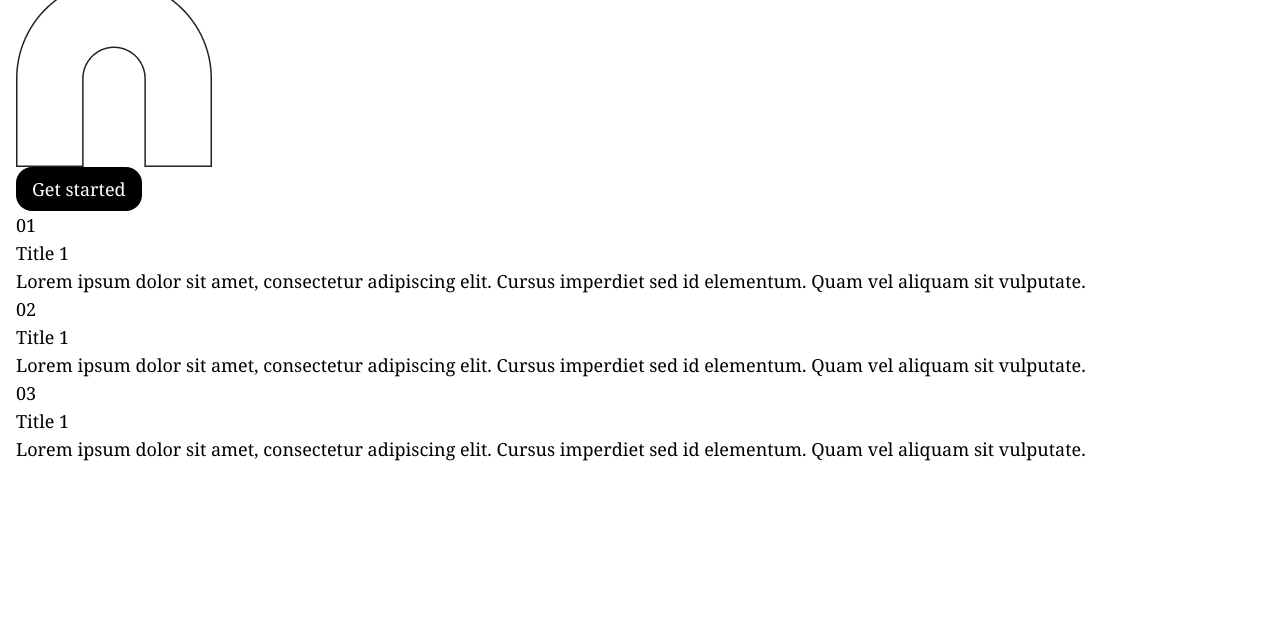
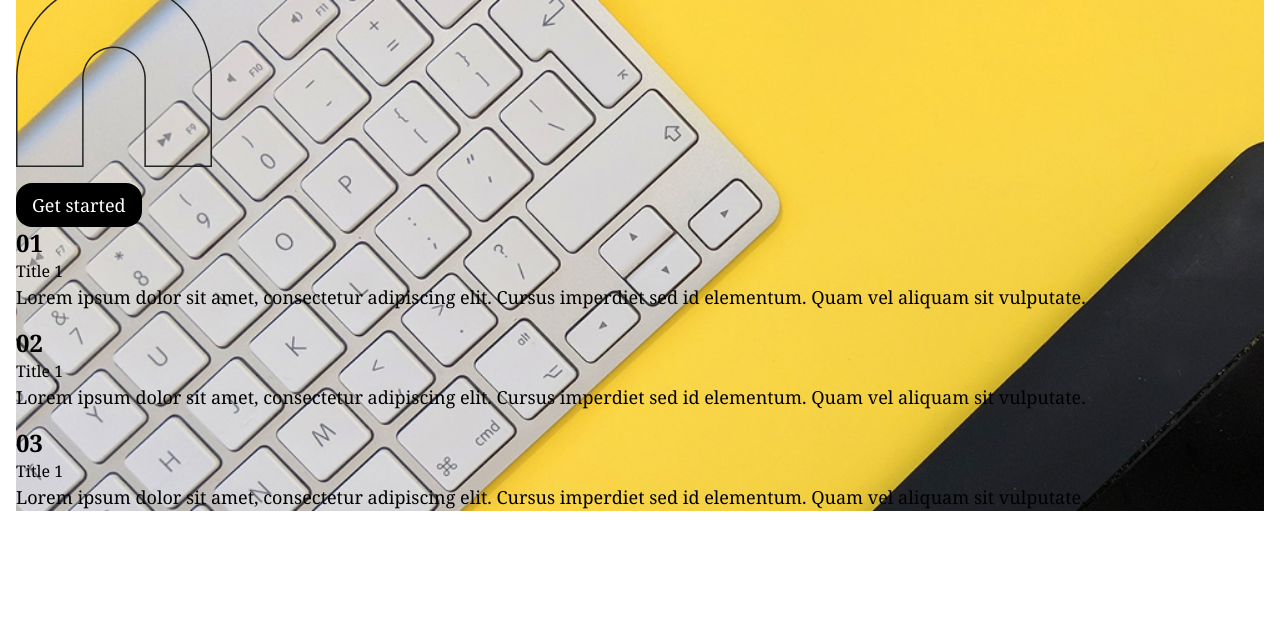
Before and after one commit to ali-kongoriko/mwenaro-figma-design48-we-are-digital-studio, a plain HTML site: page index.html in a window 1280 px wide. Shown: the part 156-800 px from the top of the page. Drawn offline with nearby package versions, Linux system fonts and the light colour scheme.

Commit message:
css less commit

```diff
--- a/css/mystyle.css
+++ /dev/null
@@ -1,64 +0,0 @@
-* {
-  padding: 0;
-  margin: 0;
-  border: 0;
-  box-sizing: border-box;
-}
-
-body {
-  font-family:
-    system-ui,
-    -apple-system,
-    BlinkMacSystemFont,
-    "Segoe UI",
-    Roboto,
-    Oxygen,
-    Ubuntu,
-    Cantarell,
-    "Open Sans",
-    "Helvetica Neue",
-    sans-serif;
-  padding: 5rem;
-}
-
-.front {
-  display: flex;
-  justify-content: space-between;
-  align-items: center;
-  .front-left {
-    h1 {
-      font-size: 3rem;
-      font-weight: 700;
-    }
-  }
-  .front-middle {
-    display: flex;
-    flex-direction: column;
-
-    button {
-      background-color: black;
-      padding: 0.7rem 1.9rem;
-      border-radius: 2rem;
-      color: white;
-      cursor: pointer;
-      margin-top: 5rem;
-    }
-  }
-  .front-right {
-    .text {
-      display: flex;
-      span {
-        font-size: 2rem;
-        font-weight: 600;
-        margin-right: 1rem;
-      }
-      h2 {
-        font-size: 1rem;
-      }
-      p {
-        font-size: 1rem;
-        margin-bottom: 1rem;
-      }
-    }
-  }
-}
--- a/index.html
+++ b/index.html
@@ -6,7 +6,8 @@
     <title>We are digital studio</title>
     <script src="https://cdn.jsdelivr.net/npm/@tailwindcss/browser@4"></script>
   </head>
-  <body class="text-lg p-4 font-serif">
+  <body class="text-lg p-4 font-serif ">
+    <div class="bg-[url('/images/unsplash_muOHbrFGEQY.png')] bg-cover w-size bg-no-repeat">
     <div>
       <h1 class="text-4xl">
         <span class="font-bold">We</span> are <br />
@@ -15,14 +16,15 @@
       </h1>
     </div>
       <div>
-        <img src="images/Magnet.png" />
+        <div class="w-full mb-4">
+        <img src="images/Magnet.png" /></div>
         <button class="px-4 py-2 bg-black text-white rounded-2xl">Get started</button>
       </div>
     <div >
-      <div>
-          <span>01</span>
+      <div class="mb-4">
+          <span class="font-bold text-2xl">01</span>
         <div>
-          <h2>Title 1</h2>
+          <h2 class="text-base">Title 1</h2>
           <p>
             Lorem ipsum dolor sit amet, consectetur
             adipiscing elit. Cursus imperdiet sed id
@@ -30,10 +32,10 @@
           </p>
         </div>
       </div>
-      <div>
-          <span>02</span>
+      <div class="mb-4">
+          <span class="font-bold text-2xl">02</span>
         <div>
-          <h2>Title 1</h2>
+          <h2 class="text-base">Title 1</h2>
           <p>
             Lorem ipsum dolor sit amet, consectetur
             adipiscing elit. Cursus imperdiet sed id
@@ -41,10 +43,10 @@
           </p>
         </div>
       </div>
-      <div>
-          <span>03</span>
+      <div class="mb-4">
+          <span class="font-bold text-2xl">03</span>
         <div>
-          <h2>Title 1</h2>
+          <h2 class="text-base">Title 1</h2>
           <p>
             Lorem ipsum dolor sit amet, consectetur
             adipiscing elit. Cursus imperdiet sed id
@@ -54,5 +56,6 @@
       </div>
     </div>
     </div>
+  </div>
   </body>
 </html>
```
